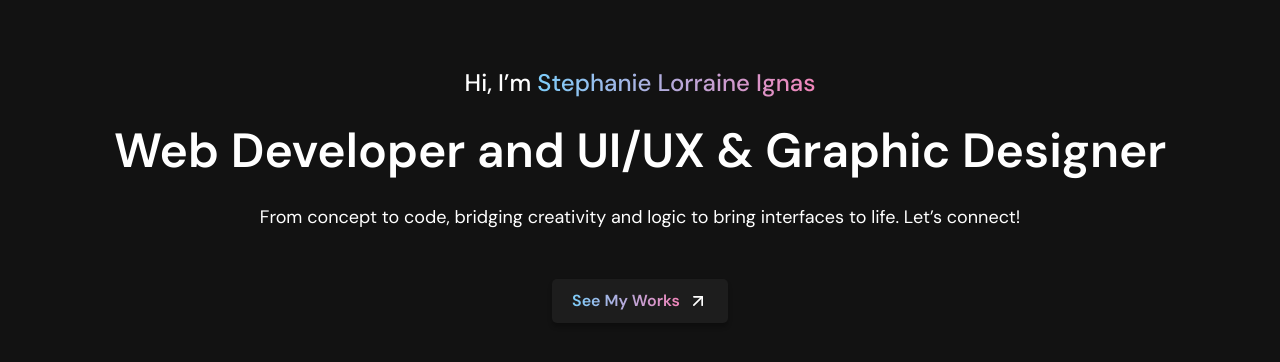
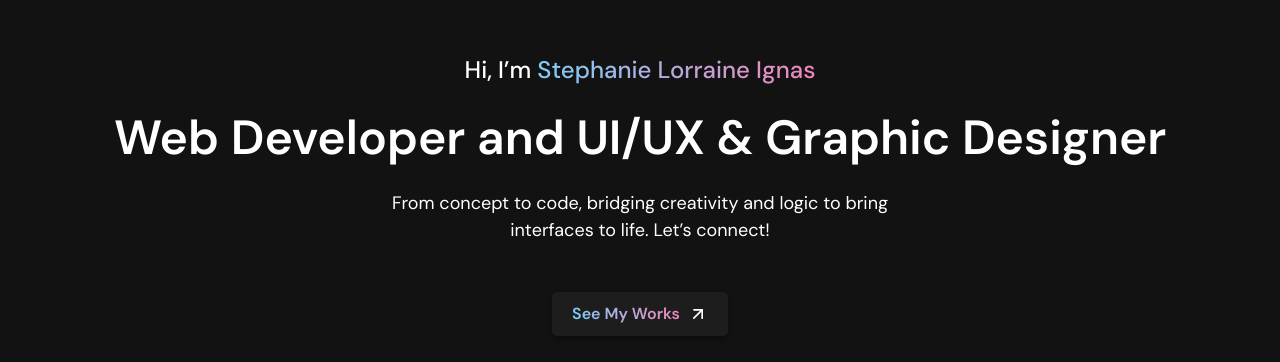
Before and after one commit to ignasstephanie/my-portfolio, a React (Vite) app: page / in a window 1280 px wide. Shown: the part 204-566 px from the top of the page. Built offline with nearby package versions, Linux system fonts and the light colour scheme.

Commit message:
Minimal fix to icons and paragraph text

```diff
--- a/src/App.css
+++ b/src/App.css
@@ -51,6 +51,14 @@ h1 {
 
 .paragraph-text {
   font-size: 18px;
+  width: 50%;
+  align-self: center;
+}
+
+@media (max-width: 768px) {
+  .paragraph-text {
+    width: 100%;
+  }
 }
 
 .button {
@@ -353,6 +361,8 @@ h1 {
   border-radius: 100px;
   width: 48px;
   height: 48px;
+  min-width: 48px;
+  min-height: 48px;
   display: flex;
   align-items: center;
   justify-content: center;
```
